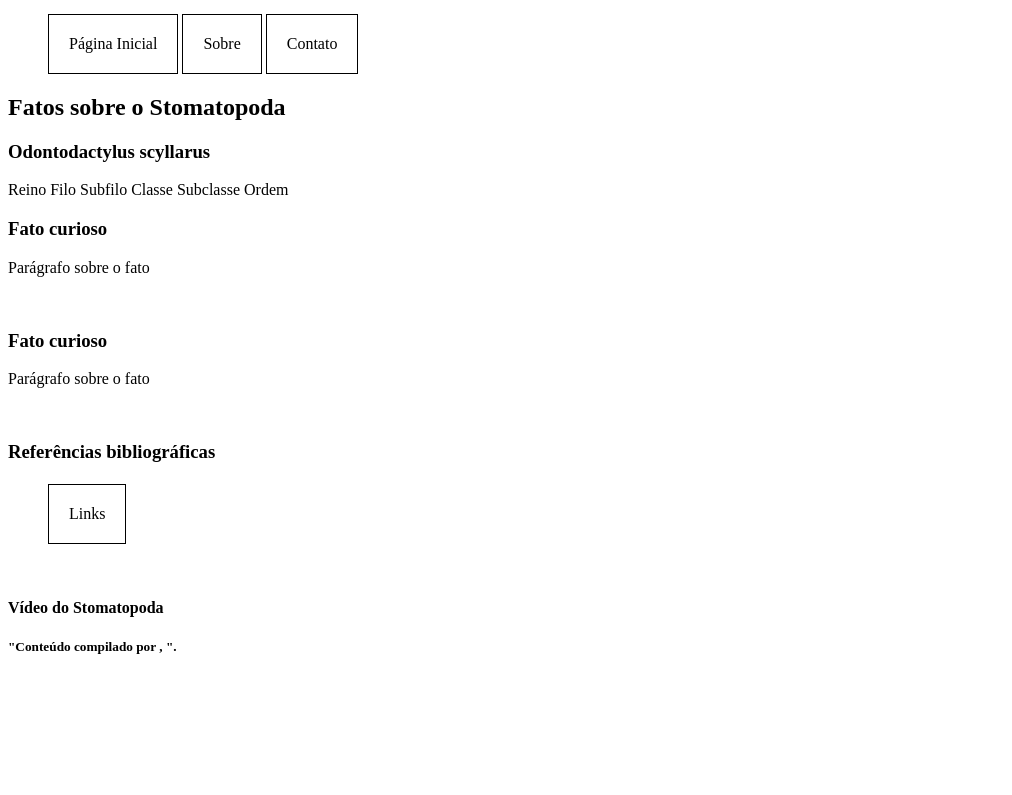
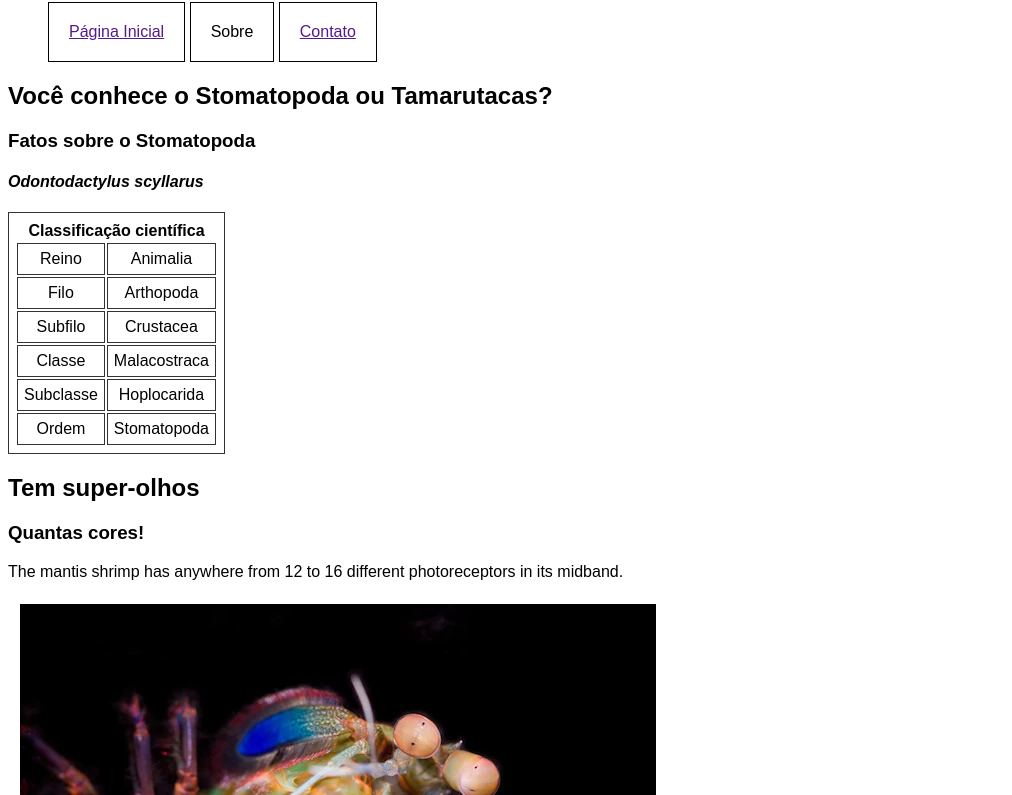
Before and after one commit to lorismilloni/trybe-exercicios, a plain HTML site: page modulo1/bloco3/3.4/index.html in a window 1280 px wide. Shown: the part 68-863 px from the top of the page, without its empty margins (0-1012 px from the left). Before the commit the page ends 800 px from the top, so only its background shows below. Drawn offline with Linux system fonts and the light colour scheme.

Commit message:
final exercicio dia 3.4

```diff
--- a/modulo1/bloco3/3.4/index.html
+++ b/modulo1/bloco3/3.4/index.html
@@ -1,49 +1,96 @@
 <!DOCTYPE html>
-<html>
+<html lang="pt-br">
   <head>
     <meta charset="UTF-8" />
     <meta name="viewport" content="width=device-width" />
-    <title>Soco a 80km/h: Conheça o Stomatopoda</title>
+    <title>Conheça o Stomatopoda</title>
     <link rel="stylesheet" href="style.css">
   </head>
   <body>
-    <h1>Você conhece o Stomatopoda ou Tamarutacas?</h1>
+    <header>
+        <section>
+            <h1>Soco a 80km/h: Conheça o Stomatopoda</h1>
+        </section>
         <nav>
             <ul>
-            <li>Página Inicial</li>
+                <li><a href="">Página Inicial</a></li>
                 <li>Sobre</li>
-            <li>Contato</li>
+                <li><a href="">Contato</a></li>
             </ul>
         </nav>
+    </header>
+    <main>
         <article>
-        <h2>Fatos sobre o Stomatopoda</h2>
+            <h2>Você conhece o Stomatopoda ou Tamarutacas?</h2>
+            <h3>Fatos sobre o Stomatopoda</h3>
             <section>
-            <h3>Odontodactylus scyllarus</h3>
-            <table>Reino Filo Subfilo Classe Subclasse Ordem</table>
+                <h4 id="italic">Odontodactylus scyllarus</h4>
+                <table>
+                    <thead>
+                        <tr>
+                            <th colspan="2">Classificação científica</th>
+                        </tr>
+                    </thead>
+                    <tbody>
+                        <tr>
+                            <td>Reino</td>
+                            <td>Animalia</td>
+                        </tr>
+                        <tr>
+                            <td>Filo</td>
+                            <td>Arthopoda</td>
+                        </tr>
+                        <tr>
+                            <td>Subfilo</td>
+                            <td>Crustacea</td>
+                        </tr>
+                        <tr>
+                            <td>Classe</td>
+                            <td>Malacostraca</td>
+                        </tr>
+                        <tr>
+                            <td>Subclasse</td>
+                            <td>Hoplocarida</td>
+                        </tr>
+                        <tr>
+                            <td>Ordem</td>
+                            <td>Stomatopoda</td>
+                        </tr>
+                    </tbody>
+                </table>
             </section>
             <section>
-            <h3>Fato curioso</h3>
-            <p>Parágrafo sobre o fato</p>
-            <img>
+                <article>
+                    <h2>Tem super-olhos</h2>
+                    <h3>Quantas cores!</h3>
+                    <p>The mantis shrimp has anywhere from 12 to 16 different photoreceptors in its midband.</p>
+                    <img src="stomatopoda2.png" alt="close do bichinho fofinho">
+                </article>
             </section>
             <section>
-            <h3>Fato curioso</h3>
-            <p>Parágrafo sobre o fato</p>
-            <img>
+                <article>
+                    <h2>Reconhecem cores de um jeito único</h2>
+                    <h3>Nem tudo são flores</h3>
+                    <p>They’re much worse at discriminating between colours than most other animals! They seem to use their dozen-plus receptors to recognise colours in a unique way that’s very different to other animals but oddly similar to some satellites.</p>
+                    <img src="stomatopoda.png" alt="close dos olhos do stomatopoda">
+                </article>
             </section>
             <section>
+                <article>
                     <h3>Referências bibliográficas</h3>
                     <ul>
-                <li>Links</li>
+                        <li><a href="https://www.nationalgeographic.com/science/article/natures-most-amazing-eyes-just-got-a-bit-weirder">Nature’s Most Amazing Eyes Just Got A Bit Weirder - National Geographic</a></li>
+                        <li><a href="https://pt.wikipedia.org/wiki/Stomatopoda">Stomatopoda - Wikipedia</a></li>
                     </ul>
-            <img>
+                </article>
             </section>
         </article>
+    </main>
     <aside>
-        <h4>Vídeo do Stomatopoda</h4>
+        <h3><a href="https://www.youtube.com/watch?v=E0Li1k5hGBE">Mantis Shrimp Packs a Punch</a></h3>
     </aside>
     <footer>
-        <h5>"Conteúdo compilado por <insere seu nome>, <ano 2021>".</h5>
+        <h4>Conteúdo compilado por Loris, em 2021.</h4>
     </footer>
   </body>
 </html>
--- a/modulo1/bloco3/3.4/style.css
+++ b/modulo1/bloco3/3.4/style.css
@@ -1,5 +1,9 @@
-h1 {
-    text-align: center;
+body {
+    font-family: Arial, Helvetica, sans-serif
+}
+
+h2 {
+    text-align: ;
 }
 
 ul li {
@@ -8,3 +12,14 @@ ul li {
     margin-top: 2px;
     border: 1px solid black;
 }
+
+table,
+td {
+    border: 1px solid #333;
+    text-align: center;
+    padding: 6px;
+}
+
+#italic {
+    font-style: italic;
+}
```
Also changed, not shown: modulo1/bloco3/3.4/stomatopoda.png (added), modulo1/bloco3/3.4/stomatopoda2.png (added), modulo1/bloco3/README.md. Lines whose indentation alone changed are shown as unchanged.
